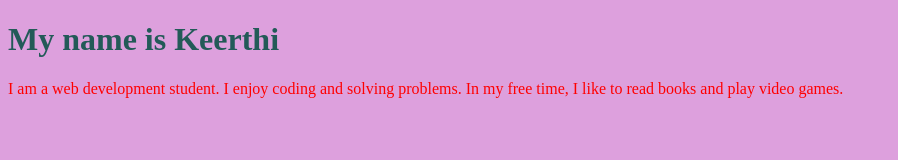
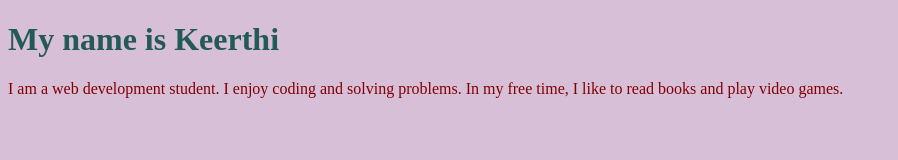
Before and after one commit to kikikrishnan/htmlcsslab, a plain HTML site: page src/index.html in a window 1280 px wide. Shown: the whole page, without its empty margins (0-898 px from the left). Drawn offline with Linux system fonts and the light colour scheme.

Commit message:
Html with CSS

```diff
--- a/src/index.html
+++ b/src/index.html
@@ -4,13 +4,13 @@
         <title>My personal Introduction</title>
         <style>
             body {
-               background-color: #DDA0DD;
+               background-color: #D8BFD8;
             }
             h1 {
                color: #235A58;
             }
             p {
-               color: #ff0000;
+               color: #800000;
             }
         </style>
     </head>
```
